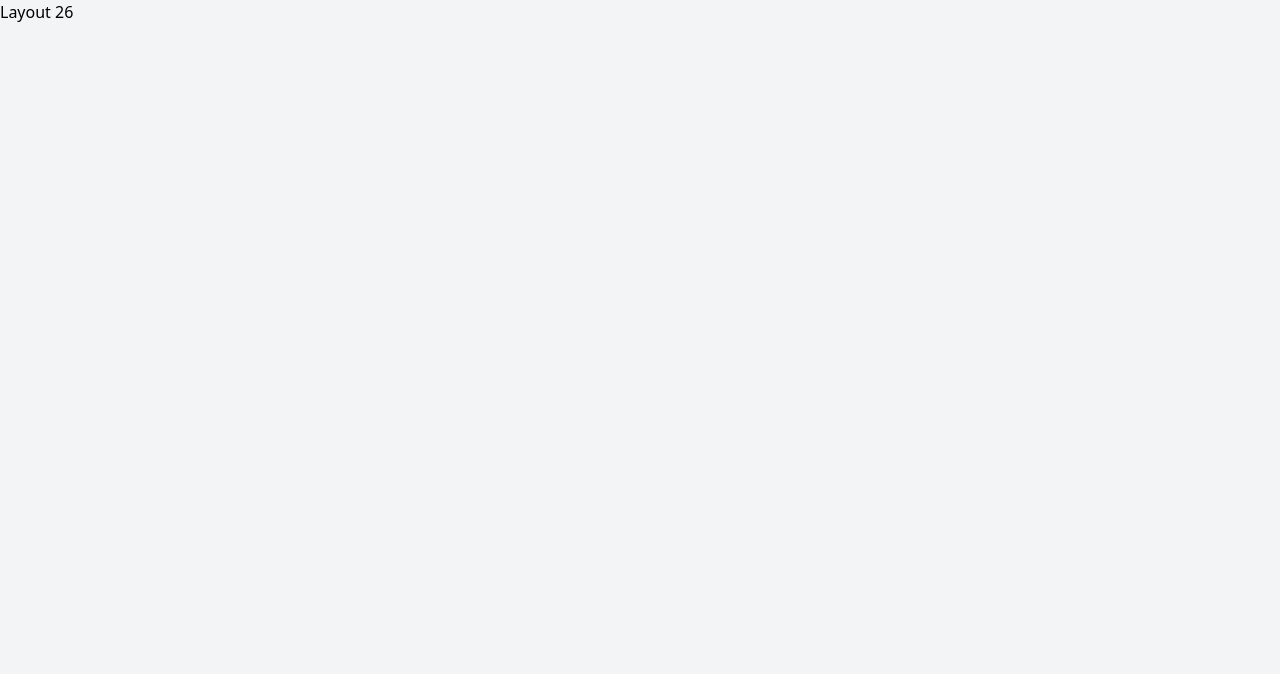
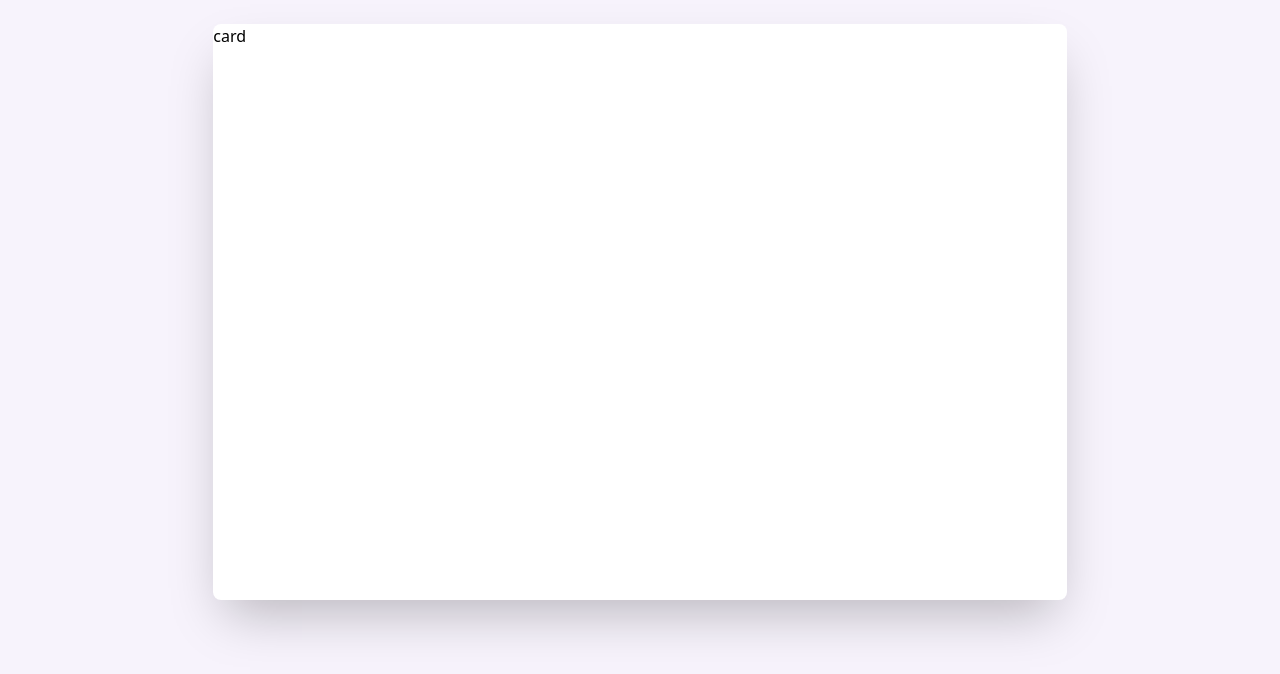
Before and after one commit to nasir-001/100-components, a Vue app: page /layout26 in a window 1280 px wide. Shown: the top 674 px of the page. Built offline with nearby package versions, Linux system fonts and the light colour scheme; the HTML template or start-up script is replaced by a standard one.

Commit message:
createand positioned the card in component 26

```diff
--- a/src/views/Layout26.vue
+++ b/src/views/Layout26.vue
@@ -1,6 +1,8 @@
 <template>
-  <div>
-    Layout 26
+  <div class="bg-layout26backgroundColor h-screen">
+    <div class="bg-white top-6 sticky w-4/6 mx-auto h-144 rounded-lg shadow-2xl">
+      card
+    </div>
   </div>
 </template>
 
```
